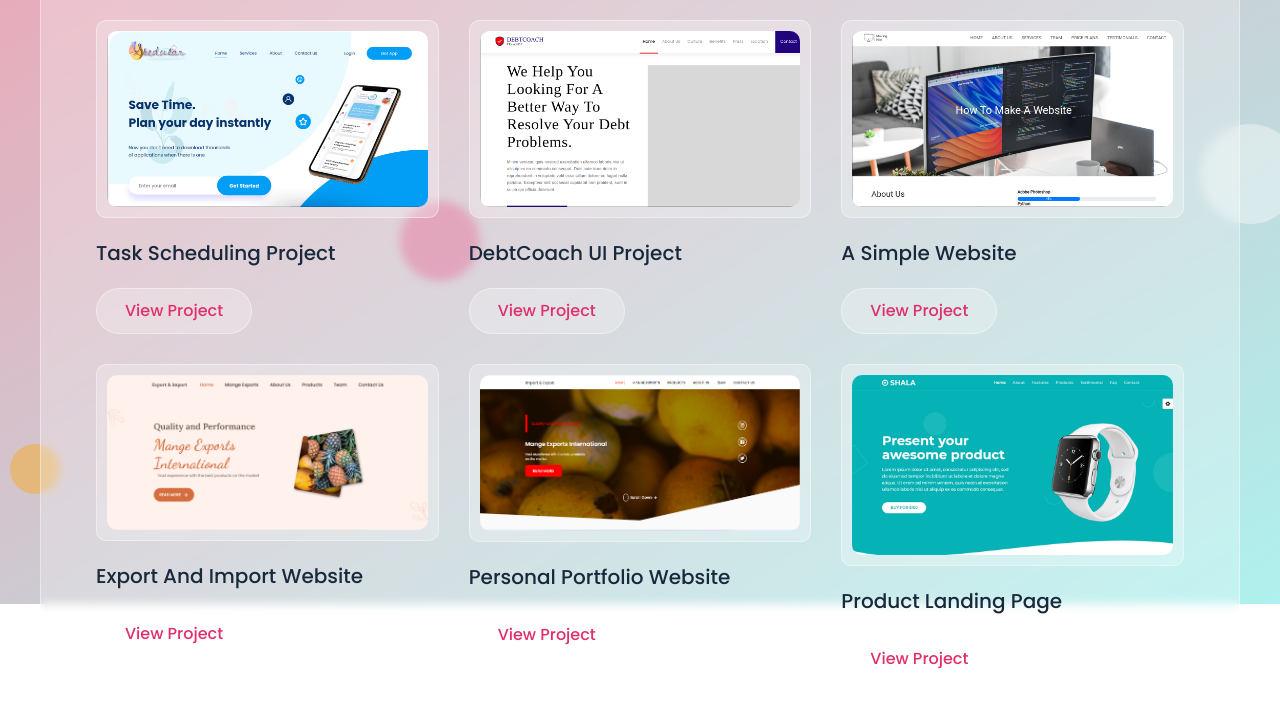
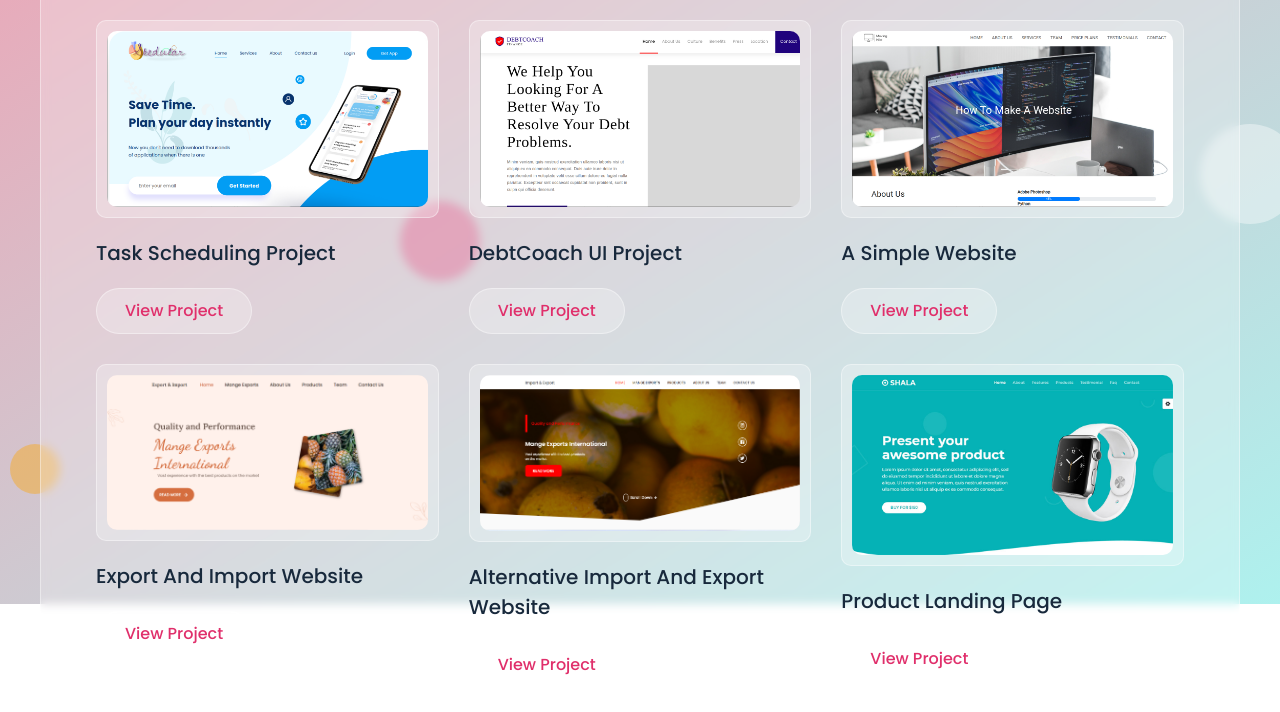
Before and after one commit to AhianyoElisha/portfolio, a plain HTML site: page index.html in a window 1280 px wide. Both pictures are taken after a click on the link "Portfolio". Shown: the part 196-908 px from the top of the page. Drawn offline with Linux system fonts and the light colour scheme.

Commit message:
updated portfolio

```diff
--- a/index.html
+++ b/index.html
@@ -248,7 +248,7 @@
           <div class="portfolio-item-thumbnail">
             <img src="./img/portfolio/Screenshot_20221213_081938.png" alt="portfolio item thumbnail">
           </div>
-          <h3 class="portfolio-item-title">personal portfolio website</h3>
+          <h3 class="portfolio-item-title">alternative import and export website</h3>
           <button type="button" class="btn view-project-btn">view project</button>
           <div class="portfolio-item-details">
             <div class="description">
```
